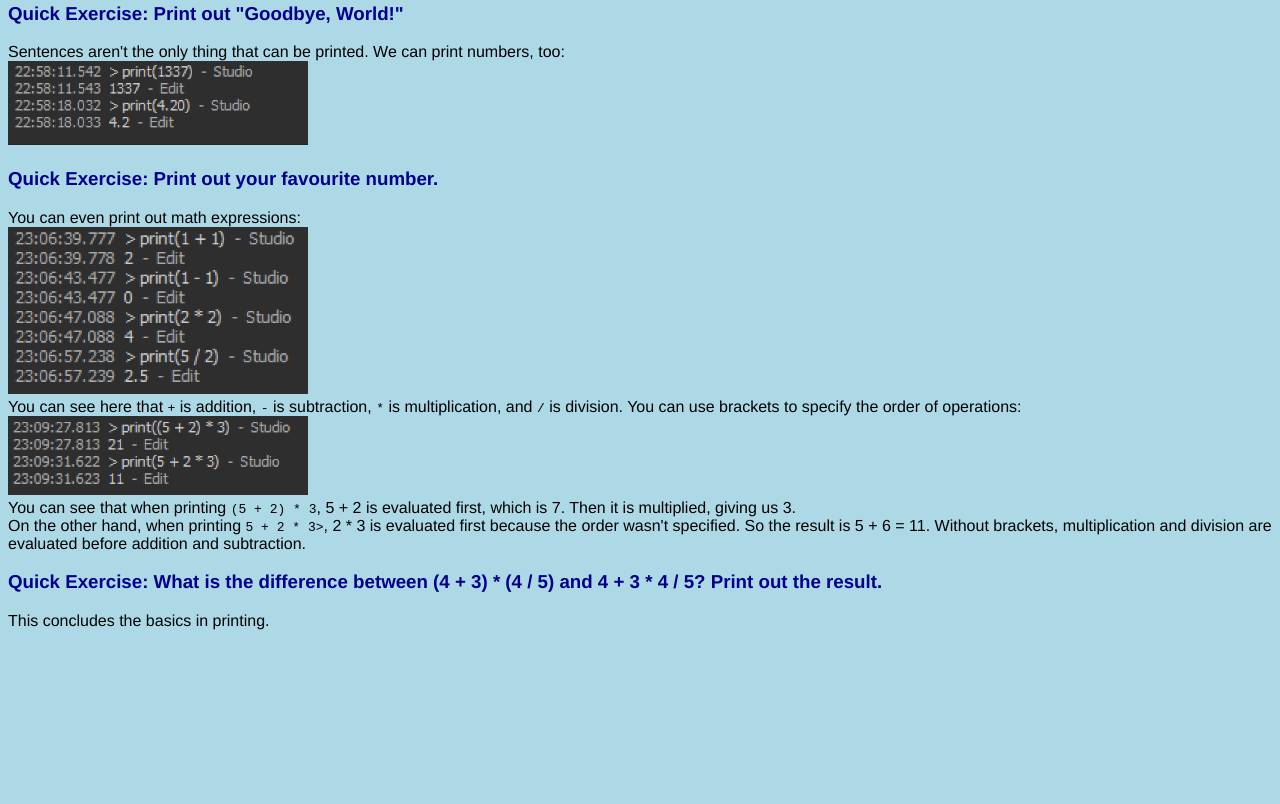
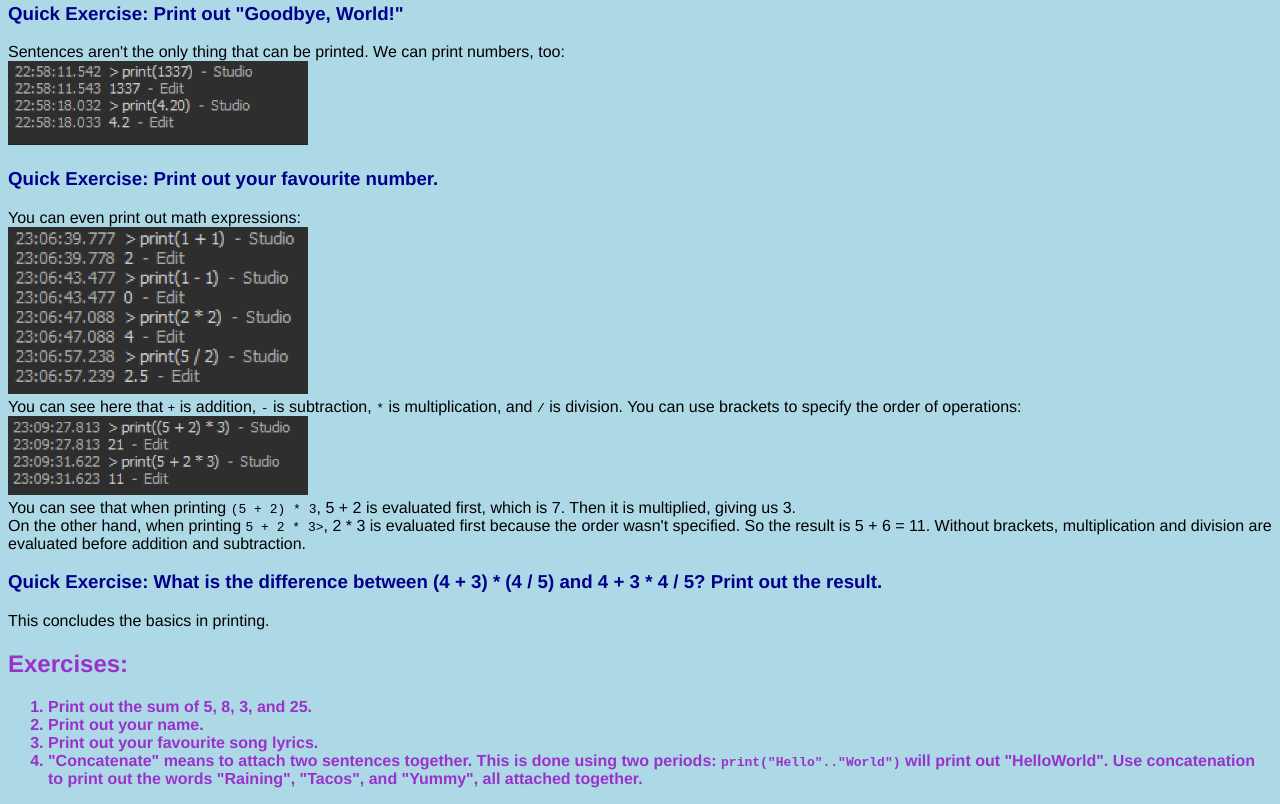
Before and after one commit to andyw1589/roblox-tutorial, a plain HTML site: page chapters/chapter1/chapter1.html in a window 1280 px wide. Shown: the part 499-1303 px from the top of the page. Before the commit the page ends 1145 px from the top, so only its background shows below. Drawn offline with Linux system fonts and the light colour scheme.

Commit message:
Added chapter 1 exercises

```diff
--- a/chapters/chapter1/chapter1.html
+++ b/chapters/chapter1/chapter1.html
@@ -16,6 +16,10 @@
             }
             #prereqs {
                 font-weight: 700;
+            }
+            #exercises {
+                font-weight: 700;
+                color: darkorchid;
             }
 
         </style>
@@ -58,7 +62,18 @@
 
             <h3 class="quickexercise">Quick Exercise: What is the difference between (4 + 3) * (4 / 5) and 4 + 3 * 4 / 5? Print out the result.</h3>
 
-            This concludes the basics in printing.
+            This concludes the basics in printing.<br>
+
+            <div id="exercises">
+                <h2>Exercises:</h2>
+                <ol>
+                    <li>Print out the sum of 5, 8, 3, and 25.</a></li>
+                    <li>Print out your name.</li>
+                    <li>Print out your favourite song lyrics.</li>
+                    <li>"Concatenate" means to attach two sentences together. This is done using two periods: <code>print("Hello".."World")</code> will
+                    print out "HelloWorld". Use concatenation to print out the words "Raining", "Tacos", and "Yummy", all attached together.</li>
+                </ol>
+            </div>
         </p>
     </body>
 </html>
```
